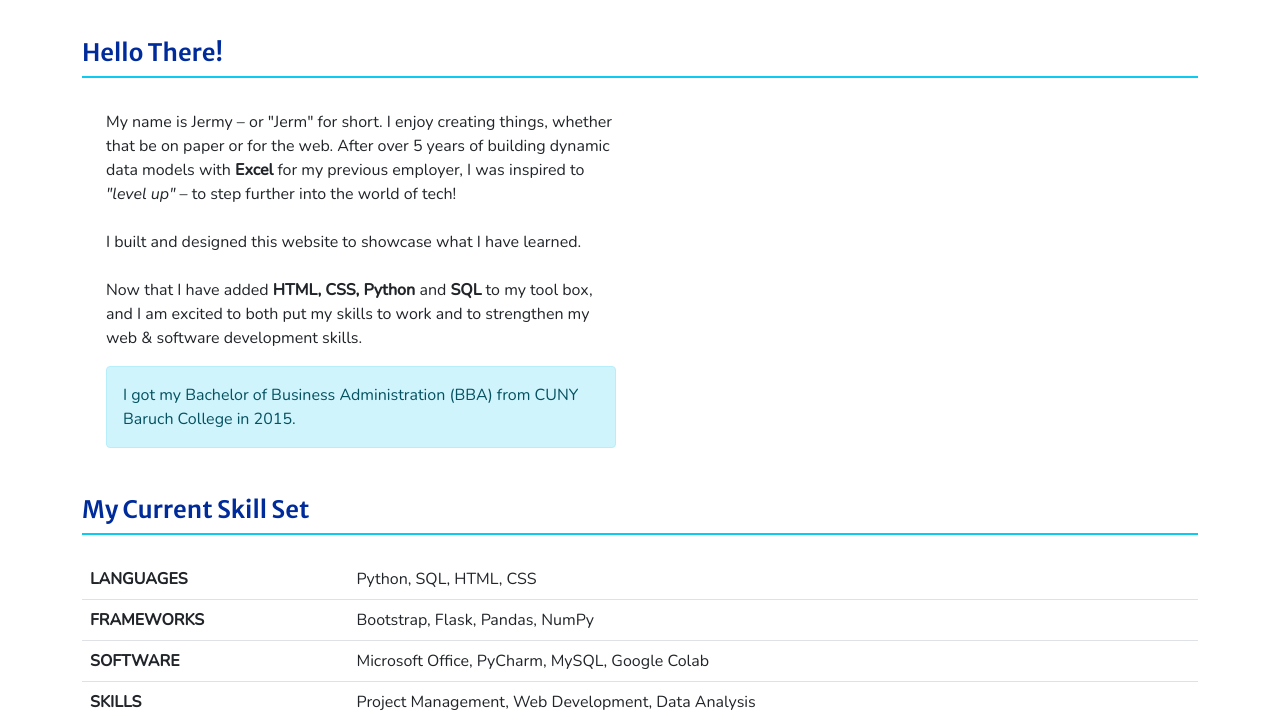
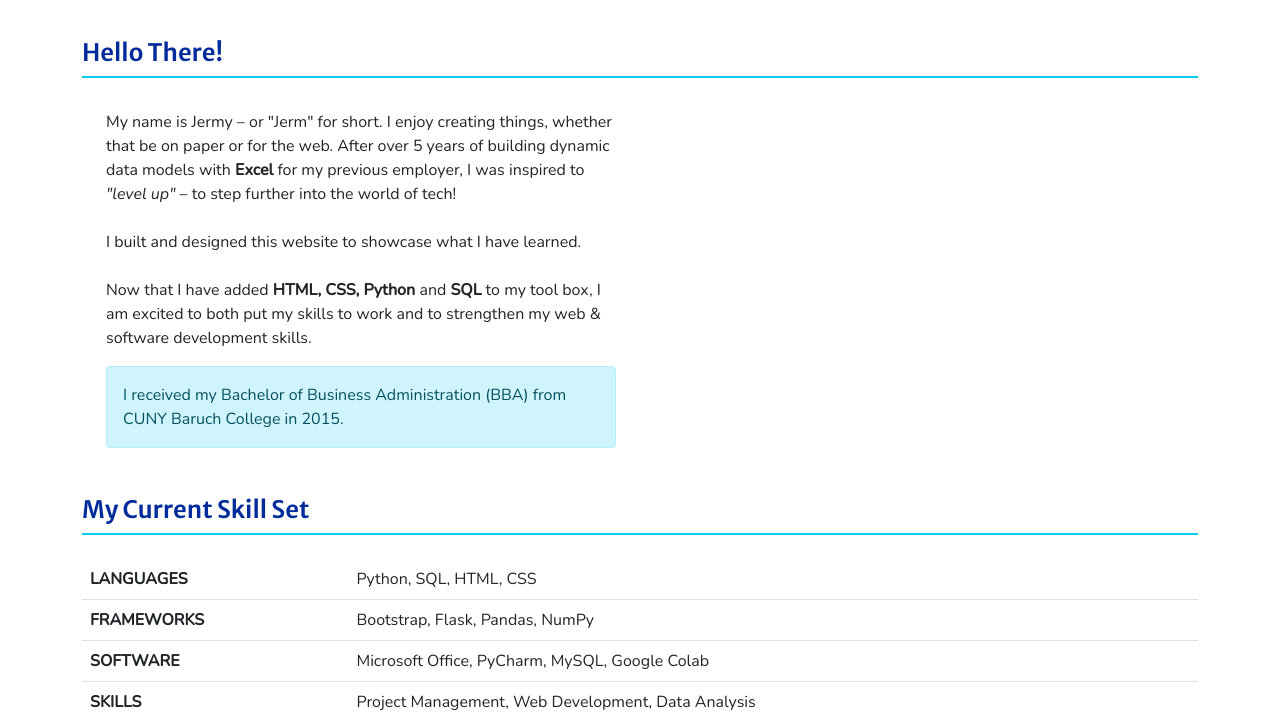
Before and after one commit to BinaryEgo/Portfolio, a Flask app: page /about in a window 1280 px wide. Shown: the part 457-1179 px from the top of the page. Run offline with Flask 2, Linux system fonts and the light colour scheme; parts of the project's set-up code (start-up, migrations or seed data) failed here and were passed over; some libraries are stand-ins or nearby versions.

Commit message:
fixed grammar

```diff
--- a/application/templates/aboutme.html
+++ b/application/templates/aboutme.html
@@ -49,11 +49,11 @@
                 Now that I have added <strong>HTML,
                     CSS,
                     Python </strong>
-                and <strong>SQL</strong> to my tool box, and I am excited to both put my skills to work and to
+                and <strong>SQL</strong> to my tool box, I am excited to both put my skills to work and to
                 strengthen
                 my web & software development skills.
             </p>
-            <p class="alert alert-info">I got my Bachelor of Business Administration (BBA) from CUNY Baruch College in
+            <p class="alert alert-info">I received my Bachelor of Business Administration (BBA) from CUNY Baruch College in
                 2015.</p>
         </div>
     </div>
--- a/application/templates/index.html
+++ b/application/templates/index.html
@@ -66,9 +66,8 @@
                 Now that I have added <strong>HTML,
                     CSS,
                     Python </strong>
-                and <strong>SQL</strong> to my tool box, and I am excited to both put my skills to work and to
-                strengthen
-                my web & software development skills.
+                and <strong>SQL</strong> to my tool box, I am excited to both put my skills to work and to
+                strengthen my web & software development skills.
             </p>
             <!-- Button for More About Me -->
             <a class="my-2 btn btn-outline-primary" href="{{ url_for('show_aboutme') }}">
```
